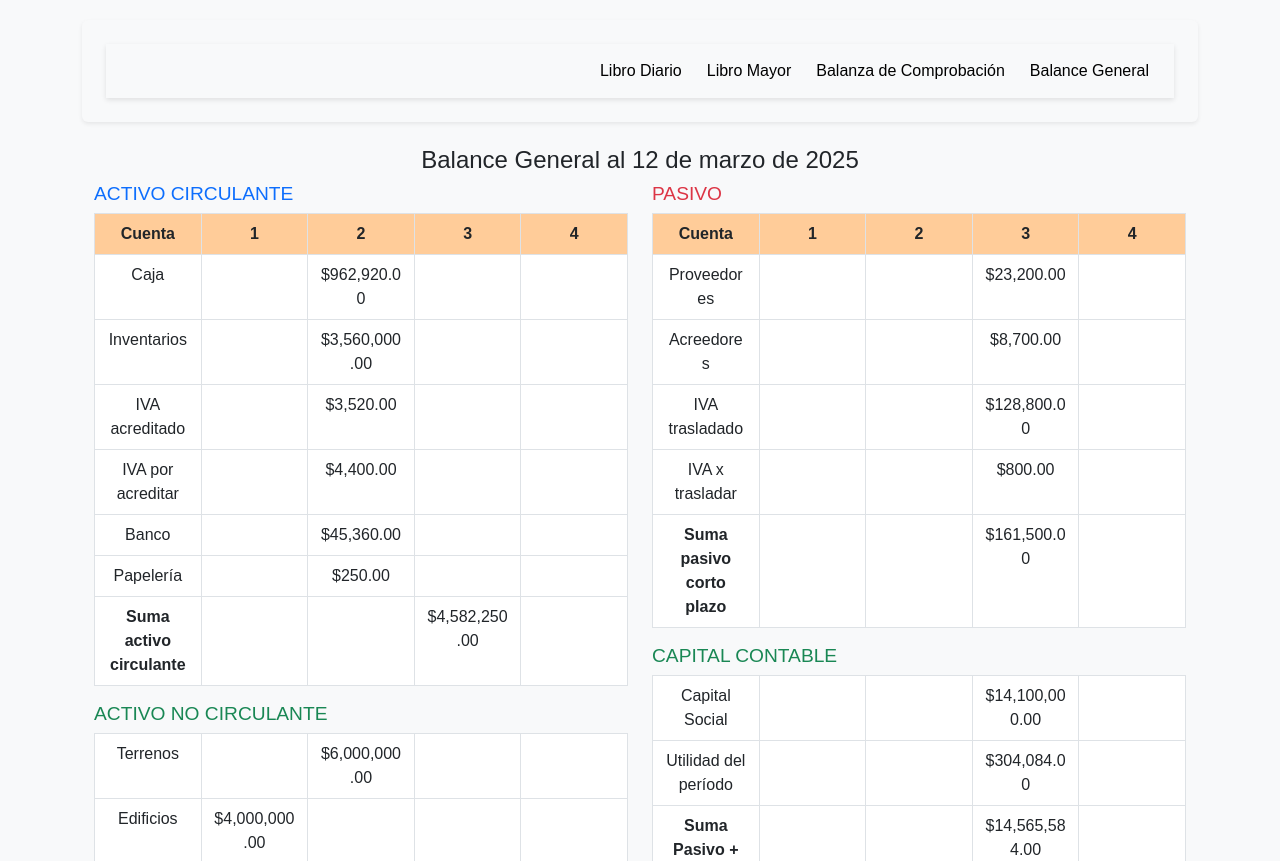
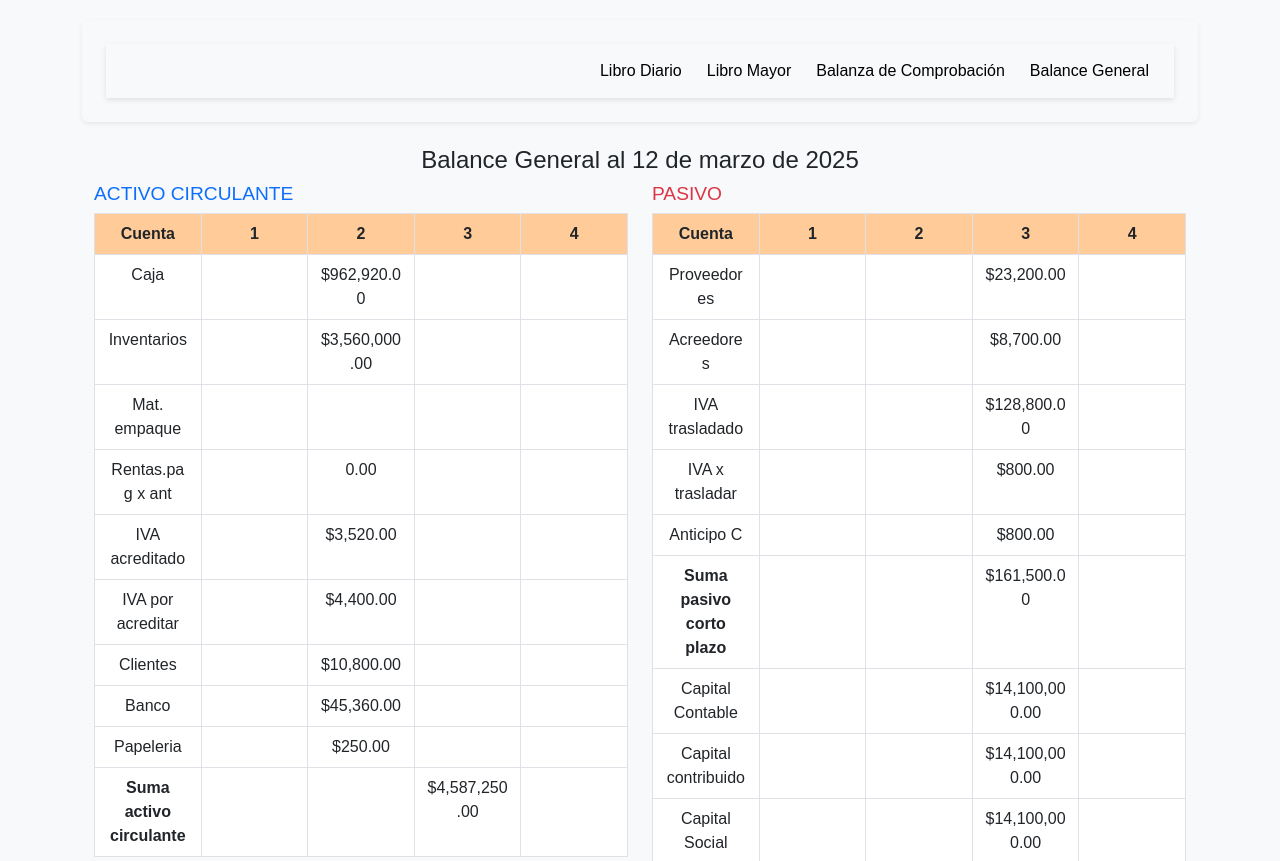
Before and after one commit to TrzA191/Proyecto-Contable, a plain HTML site: page html/seccion3.html in a window 1280 px wide. Shown: the part 91-952 px from the top of the page. Drawn offline with nearby package versions, Linux system fonts and the light colour scheme.

Commit message:
actualizado

```diff
--- a/html/seccion3.html
+++ b/html/seccion3.html
@@ -39,12 +39,17 @@
                         </thead>
                         <tbody>
                             <tr><td>Caja</td><td></td><td>$962,920.00</td><td></td><td></td></tr>
-                            <tr><td>Inventarios</td><td></td><td>$3,560,000.00</td><td></td><td></td></tr>
-                            <tr><td>IVA acreditado</td><td></td><td>$3,520.00</td><td></td><td></td></tr>
-                            <tr><td>IVA por acreditar</td><td></td><td>$4,400.00</td><td></td><td></td></tr>
-                            <tr><td>Banco</td><td></td><td>$45,360.00</td><td></td><td></td></tr>
-                            <tr><td>Papelería</td><td></td><td>$250.00</td><td></td><td></td></tr>
-                            <tr class="total"><td><strong>Suma activo circulante</strong></td><td></td><td></td><td>$4,582,250.00</td><td></td></tr>
+<tr><td>Inventarios</td><td></td><td>$3,560,000.00</td><td></td><td></td></tr>
+<tr><td>Mat. empaque</td><td></td><td></td><td></td><td></td></tr>
+<tr><td>Rentas.pag x ant</td><td></td><td>0.00</td><td></td><td></td></tr>
+<tr><td>IVA acreditado</td><td></td><td>$3,520.00</td><td></td><td></td></tr>
+<tr><td>IVA por acreditar</td><td></td><td>$4,400.00</td><td></td><td></td></tr>
+<tr><td>Clientes</td><td></td><td>$10,800.00</td><td></td><td></td></tr>
+<tr><td>Banco</td><td></td><td>$45,360.00</td><td></td><td></td></tr>
+<tr><td>Papeleria</td><td></td><td>$250.00</td><td></td><td></td></tr>
+
+
+                            <tr class="total"><td><strong>Suma activo circulante</strong></td><td></td><td></td><td>$,582,250.00</td><td></td></tr>
                         </tbody>
                     </table>
 
@@ -72,18 +77,18 @@
                             <tr><td>Acreedores</td><td></td><td></td><td>$8,700.00</td><td></td></tr>
                             <tr><td>IVA trasladado</td><td></td><td></td><td>$128,800.00</td><td></td></tr>
                             <tr><td>IVA x trasladar</td><td></td><td></td><td>$800.00</td><td></td></tr>
+                            <tr><td>Anticipo C</td><td></td><td></td><td>$800.00</td><td></td></tr>
                             <tr class="total"><td><strong>Suma pasivo corto plazo</strong></td><td></td><td></td><td>$161,500.00</td><td></td></tr>
-                        </tbody>
-                    </table>
-
-                    <h4 class="text-success">CAPITAL CONTABLE</h4>
-                    <table class="table table-bordered text-center">
-                        <tbody>
+                            <tr><td>Capital Contable</td><td></td><td></td><td>$14,100,000.00</td><td></td></tr>
+                            <tr><td>Capital contribuido</td><td></td><td></td><td>$14,100,000.00</td><td></td></tr>
                             <tr><td>Capital Social</td><td></td><td></td><td>$14,100,000.00</td><td></td></tr>
+                            <tr><td>Capital ganado</td><td></td><td></td><td>$14,100,000.00</td><td></td></tr>
                             <tr><td>Utilidad del período</td><td></td><td></td><td>$304,084.00</td><td></td></tr>
                             <tr class="total"><td><strong>Suma Pasivo + Capital</strong></td><td></td><td></td><td>$14,565,584.00</td><td></td></tr>
                         </tbody>
                     </table>
+
+
                 </div>
             </div>
         </div>
--- a/scripts/app.js
+++ b/scripts/app.js
@@ -442,3 +442,44 @@ function resetearDatos() {
     // Opcional: recargar la página
     location.reload();
 }
+
+document.addEventListener("DOMContentLoaded", () => {
+    // Función para calcular la suma desde "Caja" hasta "Papeleria" en la columna 2
+    const calcularSumaActivoCirculante = () => {
+        let suma = 0;
+
+        // Selección de filas específicas en la tabla
+        const filas = document.querySelectorAll(".table tbody tr");
+        const nombresCuentas = [
+            "Caja",
+            "Inventarios",
+            "Mat. empaque",
+            "Rentas.pag x ant",
+            "IVA acreditado",
+            "IVA por acreditar",
+            "Clientes",
+            "Banco",
+            "Papeleria"
+        ];
+
+        filas.forEach(fila => {
+            const celdaNombre = fila.querySelector("td:first-child"); // Primera columna con los nombres
+            if (celdaNombre && nombresCuentas.includes(celdaNombre.textContent.trim())) {
+                const columnaValor = fila.querySelector("td:nth-child(3)"); // Columna 2 (índice 3)
+                if (columnaValor) {
+                    const valor = parseFloat(columnaValor.textContent.replace(/[$,]/g, "")) || 0;
+                    suma += valor;
+                }
+            }
+        });
+
+        // Actualizamos la fila "Suma activo circulante"
+        const totalFila = document.querySelector(".table tbody .total td:nth-child(4)");
+        if (totalFila) {
+            totalFila.textContent = `$${suma.toLocaleString()}.00`;
+        }
+    };
+
+    // Llamada a la función al cargar la página
+    calcularSumaActivoCirculante();
+});
```
Also changed, not shown: 2 other files.
